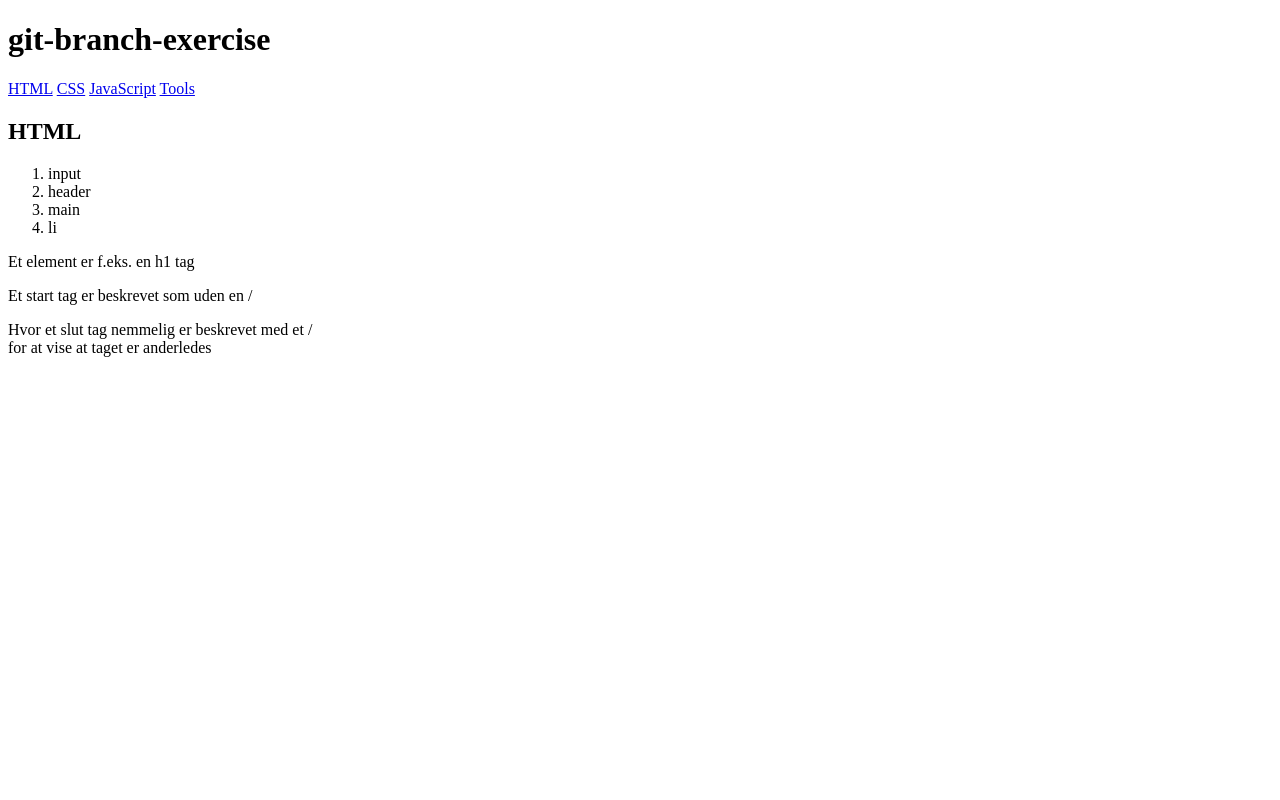
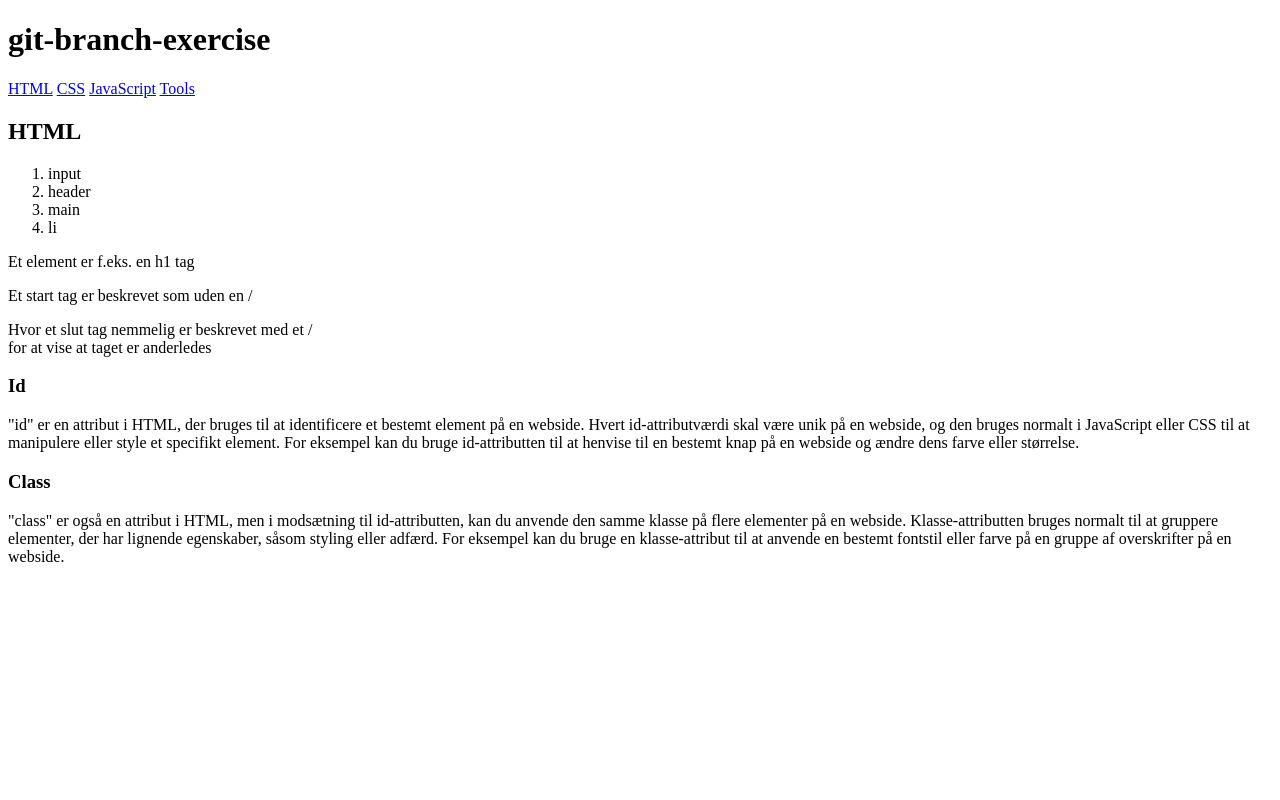
Before and after one commit to MarkusIngerslev/git-branch-exercise, a plain HTML site: page index.html in a window 1280 px wide. Shown: the top 800 px of the page. Drawn offline with Linux system fonts and the light colour scheme.

Commit message:
add class-info

```diff
--- a/index.html
+++ b/index.html
@@ -33,6 +33,27 @@
           Hvor et slut tag nemmelig er beskrevet med et / <br />
           for at vise at taget er anderledes
         </p>
+        <div>
+          <h3>Id</h3>
+          <p>
+            "id" er en attribut i HTML, der bruges til at identificere et
+            bestemt element på en webside. Hvert id-attributværdi skal være unik
+            på en webside, og den bruges normalt i JavaScript eller CSS til at
+            manipulere eller style et specifikt element. For eksempel kan du
+            bruge id-attributten til at henvise til en bestemt knap på en
+            webside og ændre dens farve eller størrelse.
+          </p>
+          <h3>Class</h3>
+          <p>
+            "class" er også en attribut i HTML, men i modsætning til
+            id-attributten, kan du anvende den samme klasse på flere elementer
+            på en webside. Klasse-attributten bruges normalt til at gruppere
+            elementer, der har lignende egenskaber, såsom styling eller adfærd.
+            For eksempel kan du bruge en klasse-attribut til at anvende en
+            bestemt fontstil eller farve på en gruppe af overskrifter på en
+            webside.
+          </p>
+        </div>
       </section>
       <section id="css-section"><h2>CSS</h2></section>
       <section id="javascript-section">
```
